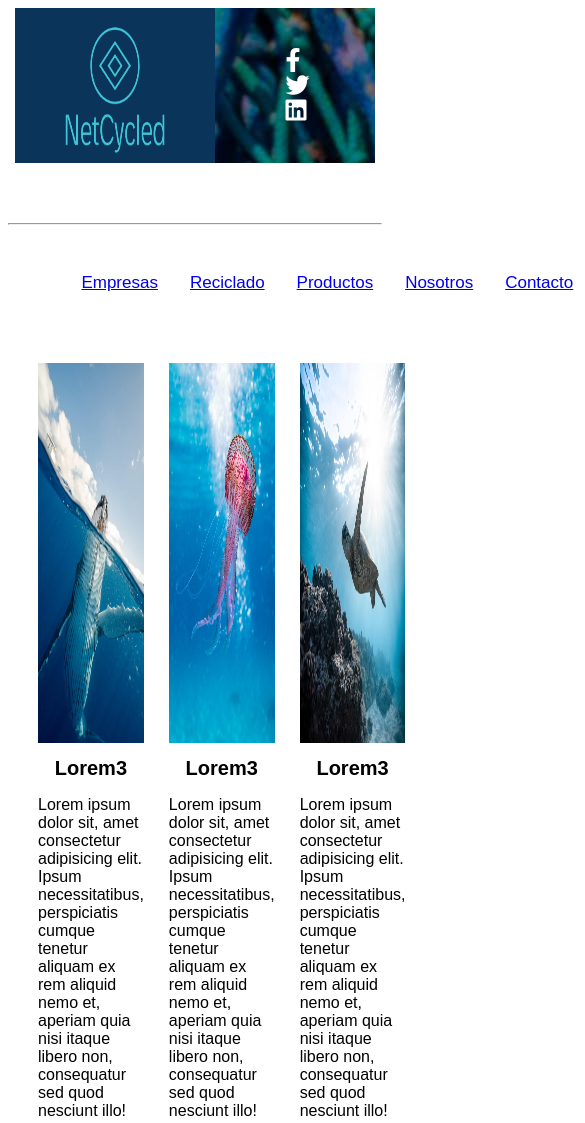
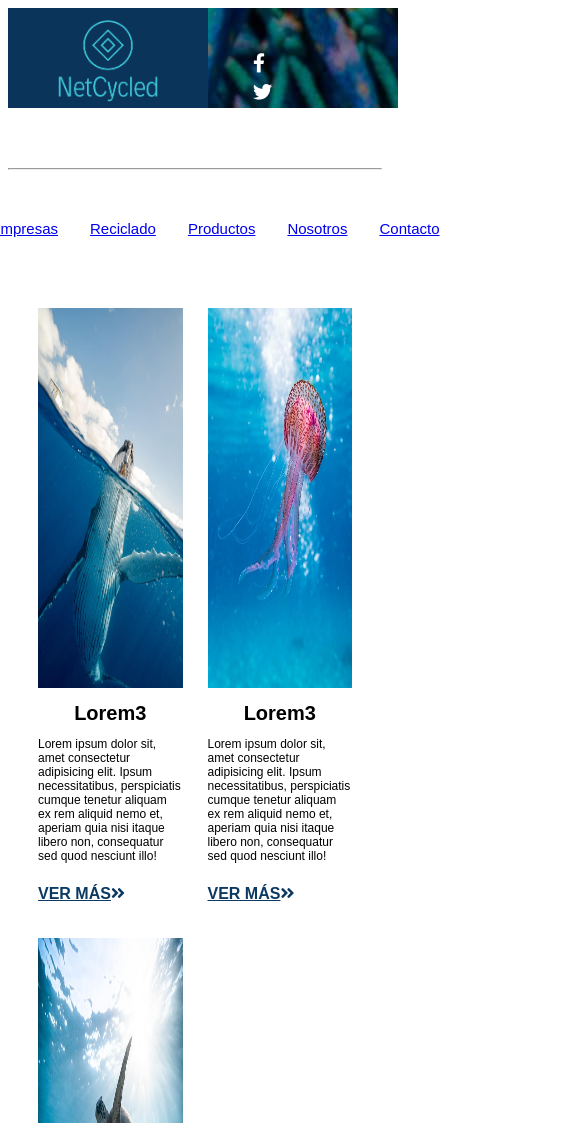
Before and after one commit to FedericoBou/TrabajoHTML, a plain HTML site: page Index.html in a window 390 px wide. Shown: the top 1123 px of the page, 585 px wide, since content can reach past the window. Drawn offline with Linux system fonts and the light colour scheme.

Commit message:
Corrección

```diff
--- a/Style.css
+++ b/Style.css
@@ -7,6 +7,7 @@ font-family: 'Oswald', sans-serif;
 ul{
     list-style: none;
 }
+
 /* Cabecera*/
 
 .container {
@@ -20,7 +21,8 @@ width: 96%;
 .nav-brand{
     width: 200px;
 }
-   /* Social */
+
+   /*  Iconos de Social media */
 
 .links{
     padding: 40px;
@@ -36,7 +38,7 @@ width: 96%;
 }
 
 
-/* nav left */
+/* Menu Navegación */
 
 .nav-main{
     font-size: 17px;
@@ -45,7 +47,6 @@ width: 96%;
     align-items: center;
     height: 60px;
     padding: 20px 0px;
-
 }
 
 .nav-main ul {
@@ -53,32 +54,17 @@ width: 96%;
     width: 80%;
     justify-content: space-between;
 }
+
 .nav-main ul li{
     padding: 10px;
 }
+
 .nav-main ul li a {
     padding: 6px;
 }
 
 .nav-main ul .nav-menu{
-
     margin-left: 20px;
-
-    }
-
-    /* Social */
-
-    .links{
-        padding: 40px;
-    }
-
-    .links a{
-        margin: 0 30px;
-        color: rgb(255, 255, 255);
-        }
-
-        .links a i{
-            font-size: 1.5rem;
 }
 
     /* Noticias */
@@ -116,7 +102,7 @@ hr{
 .showcase{
     width: 91%;
     height: 500px;
-    background: url(../img/Oceano.jpg) no-repeat center center/cover;
+    background: url(../img/Coral.jpg) no-repeat center center/cover;
     padding: 50px;
     margin-bottom: 20px;
     margin-left: 30px;
@@ -132,7 +118,7 @@ hr{
     border: 0px;
     font-weight: bold;
     padding: 10px 20px;
-    background-color: #049afe;
+    background-color: #003e94;
     color: white;
     font-size:  15px;
     border: 1px solid #ffffff;
@@ -163,3 +149,49 @@ hr{
 .footer a{
     color:#ffffff;
 }
+
+/* MEDIA QUERI */
+
+@media (max-width: 800px){
+.news-cards{
+    grid-template-columns:repeat(2, 1fr);
+}
+.showcase{
+    width: 80%;
+}
+.footer{
+    width: 85.5%;
+}
+.nav-main ul{
+    width: 50%;
+    justify-content: center;
+    font-size: 15px;
+}
+.links{
+    margin-top: 30px;
+    padding: 10px;
+}
+.links a i{
+    font-size: 1.2rem;
+    margin: 5px;
+}
+.nav-brand {
+    width: 200px;
+    height: 100px;
+}
+.container {
+    width: 100vw;
+    height: 100px;
+}
+.news-cards p{
+    font-size: 12px;
+}
+.news-card h3{
+    width: 20px;
+}
+
+.hr{
+    margin: 30px;
+}
+
+}
```
Also changed, not shown: Index.html (+13 -9 lines), Img/Coral.jpg (added), Img/Oceano.jpg (deleted). Lines whose indentation alone changed are shown as unchanged.
